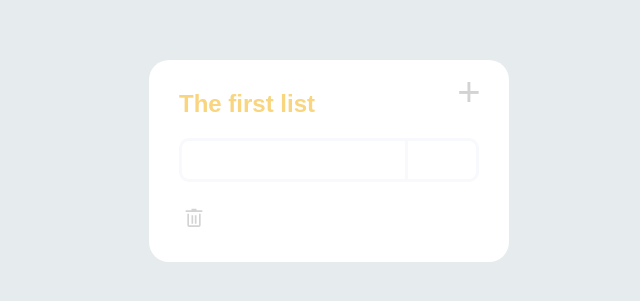
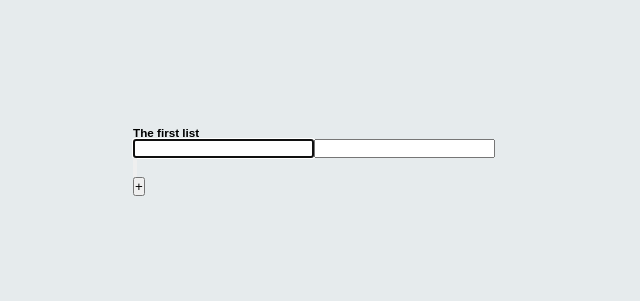
Before and after one commit to LukeBlunden/quick-lists, a React (Create React App) app: page / in a window 1280 px wide. Shown: the part 239-540 px from the top of the page, without its empty margins (326-966 px from the left). Built offline with nearby package versions, Linux system fonts and the light colour scheme.

Commit message:
removed styled-components

```diff
--- a/package.json
+++ b/package.json
@@ -8,8 +8,7 @@
     "@testing-library/user-event": "^7.1.2",
     "react": "^16.13.1",
     "react-dom": "^16.13.1",
-    "react-scripts": "3.4.1",
-    "styled-components": "^5.1.0"
+    "react-scripts": "3.4.1"
   },
   "scripts": {
     "start": "react-scripts start",
--- a/src/components/List/List.js
+++ b/src/components/List/List.js
@@ -1,56 +1,56 @@
 // package import
 import React from "react";
-import styled from "styled-components";
+// import styled from "styled-components";
 
 // component imports
 import ListItem from "./ListItem/ListItem";
 import DeleteButton from "../UI/DeleteButton/DeleteButton";
 
-const ListCard = styled.div`
-  display: inline-block;
-  width: 30rem;
-  padding: 3rem;
-  background-color: #ffffff;
-  border-radius: 2rem;
-  margin: 1rem;
+// const ListCard = styled.div`
+//   display: inline-block;
+//   width: 30rem;
+//   padding: 3rem;
+//   background-color: #ffffff;
+//   border-radius: 2rem;
+//   margin: 1rem;
 
-  & h3 {
-    font-size: 2.4rem;
-    color: #f8d57e;
-    margin-bottom: 2rem;
-  }
+//   & h3 {
+//     font-size: 2.4rem;
+//     color: #f8d57e;
+//     margin-bottom: 2rem;
+//   }
 
-  & ul {
-    list-style: none;
-  }
-`;
+//   & ul {
+//     list-style: none;
+//   }
+// `;
 
-const NewItem = styled.form`
-  display: flex;
-  justify-content: space-between;
-  /* background-color: #f7f9fc; */
-  border: 0.3rem solid #f7f9fc;
-  border-radius: 1rem;
-  margin: 1rem auto;
+// const NewItem = styled.form`
+//   display: flex;
+//   justify-content: space-between;
+//   /* background-color: #f7f9fc; */
+//   border: 0.3rem solid #f7f9fc;
+//   border-radius: 1rem;
+//   margin: 1rem auto;
 
-  & input {
-    border: none;
-    font-size: 1.6rem;
-    padding: 1rem;
-    background-color: transparent;
-    outline: none;
-    width: 75%;
+//   & input {
+//     border: none;
+//     font-size: 1.6rem;
+//     padding: 1rem;
+//     background-color: transparent;
+//     outline: none;
+//     width: 75%;
 
-    &.time {
-      padding: 0;
-      text-align: center;
-      font-size: 1.4rem;
-      width: 25%;
-      /* background-color: rgba(0, 0, 0, 0.01); */
-      border-left: 0.3rem solid #f7f9fc;
-    }
-  }
-`;
+//     &.time {
+//       padding: 0;
+//       text-align: center;
+//       font-size: 1.4rem;
+//       width: 25%;
+//       /* background-color: rgba(0, 0, 0, 0.01); */
+//       border-left: 0.3rem solid #f7f9fc;
+//     }
+//   }
+// `;
 
 const List = (props) => {
   let listItems = [];
@@ -83,10 +83,10 @@ const List = (props) => {
   }
 
   return (
-    <ListCard>
+    <div>
       <h3>{props.info.title}</h3>
       <ul>{listItems}</ul>
-      <NewItem onSubmit={props.submit} name={props.info.id}>
+      <form onSubmit={props.submit} name={props.info.id}>
         <input
           type="text"
           onChange={(e) => props.changed(props.info.id, e)}
@@ -103,9 +103,9 @@ const List = (props) => {
           value={props.info.newItem.time}
         />
         <input type="submit" hidden />
-      </NewItem>
+      </form>
       <DeleteButton clicked={() => props.listDelete(props.info.id)} />
-    </ListCard>
+    </div>
   );
 };
 
--- a/src/components/List/ListItem/ListItem.js
+++ b/src/components/List/ListItem/ListItem.js
@@ -1,43 +1,43 @@
 import React from "react";
-import styled from "styled-components";
+// import styled from "styled-components";
 
-const StyledListItem = styled.li`
-  display: grid;
-  max-width: 100%;
-  grid-template-columns: 4fr 1fr;
-  justify-content: space-between;
-  background-color: #f7f9fc;
-  /* background-color: ${(props) => (props.show ? `#F7F9FC` : `#FFEFCA`)}; */
-  border-radius: 1rem;
-  margin: 1rem auto;
-  cursor: pointer;
-  /* text-decoration: ${(props) => (props.show ? `none` : `line-through`)}; */
+// const StyledListItem = styled.li`
+//   display: grid;
+//   max-width: 100%;
+//   grid-template-columns: 4fr 1fr;
+//   justify-content: space-between;
+//   background-color: #f7f9fc;
+//   /* background-color: ${(props) => (props.show ? `#F7F9FC` : `#FFEFCA`)}; */
+//   border-radius: 1rem;
+//   margin: 1rem auto;
+//   cursor: pointer;
+//   /* text-decoration: ${(props) => (props.show ? `none` : `line-through`)}; */
 
-  & label {
-    font-size: 1.6rem;
-    padding: 1rem;
-    cursor: pointer;
-    /* width: 100%; */
-  }
+//   & label {
+//     font-size: 1.6rem;
+//     padding: 1rem;
+//     cursor: pointer;
+//     /* width: 100%; */
+//   }
 
-  & .text {
-    /* max-width: 80%; */
-    word-wrap: break-word;
-  }
+//   & .text {
+//     /* max-width: 80%; */
+//     word-wrap: break-word;
+//   }
 
-  & .time {
-    border-radius: 0 1rem 1rem 0;
-    background-color: rgba(0, 0, 0, 0.01);
-    border: none;
-    /* width: 20%; */
-    text-align: center;
-  }
+//   & .time {
+//     border-radius: 0 1rem 1rem 0;
+//     background-color: rgba(0, 0, 0, 0.01);
+//     border: none;
+//     /* width: 20%; */
+//     text-align: center;
+//   }
 
-  &:hover {
-    background-color: #f8d57e;
-    text-decoration: line-through;
-  }
-`;
+//   &:hover {
+//     background-color: #f8d57e;
+//     text-decoration: line-through;
+//   }
+// `;
 
 const listItem = (props) => {
   return (
--- a/src/components/NewList/NewList.js
+++ b/src/components/NewList/NewList.js
@@ -1,34 +1,34 @@
 import React from "react";
-import styled from "styled-components";
+// import styled from "styled-components";
 
-const NewList = styled.div`
-  display: inline-block;
-  width: 30rem;
-  padding: 3rem;
-  background-color: #ffffff;
-  border-radius: 2rem;
-  margin: 1rem;
-`;
+// const NewList = styled.div`
+//   display: inline-block;
+//   width: 30rem;
+//   padding: 3rem;
+//   background-color: #ffffff;
+//   border-radius: 2rem;
+//   margin: 1rem;
+// `;
 
-const TitleInput = styled.form`
-  border: 0.3rem solid #f7f9fc;
-  border-radius: 1rem;
-  width: 75%;
+// const TitleInput = styled.form`
+//   border: 0.3rem solid #f7f9fc;
+//   border-radius: 1rem;
+//   width: 75%;
 
-  & input {
-    border: none;
-    font-size: 1.6rem;
-    padding: 1rem;
-    background-color: transparent;
-    outline: none;
-    width: 100%;
-  }
-`;
+//   & input {
+//     border: none;
+//     font-size: 1.6rem;
+//     padding: 1rem;
+//     background-color: transparent;
+//     outline: none;
+//     width: 100%;
+//   }
+// `;
 
 const newList = (props) => {
   return (
-    <NewList>
-      <TitleInput onSubmit={props.submit} >
+    <div>
+      <form onSubmit={props.submit} >
         <input
           type="text"
           onChange={props.changed}
@@ -37,8 +37,8 @@ const newList = (props) => {
           autoFocus
         />
         <input type="submit" hidden />
-      </TitleInput>
-    </NewList>
+      </form>
+    </div>
   );
 };
 
--- a/src/components/UI/AddButton/AddButton.js
+++ b/src/components/UI/AddButton/AddButton.js
@@ -1,26 +1,26 @@
 import React from "react";
-import styled from "styled-components";
+// import styled from "styled-components";
 
-const AddButton = styled.button`
-  margin-left: -7rem;
-  margin-top: 2rem;
-  background-color: transparent;
-  border: none;
-  border-radius: 2rem;
-  cursor: pointer;
-  font-size: 4rem;
-  color: lightgray;
-  height: 4rem;
-  width: 4rem;
-  outline: none;
+// const AddButton = styled.button`
+//   margin-left: -7rem;
+//   margin-top: 2rem;
+//   background-color: transparent;
+//   border: none;
+//   border-radius: 2rem;
+//   cursor: pointer;
+//   font-size: 4rem;
+//   color: lightgray;
+//   height: 4rem;
+//   width: 4rem;
+//   outline: none;
 
-  &:hover {
-    color: #00c9b2;
-  }
-`;
+//   &:hover {
+//     color: #00c9b2;
+//   }
+// `;
 
 const addButton = (props) => {
-  return <AddButton onClick={props.clicked}>+</AddButton>;
+  return <button onClick={props.clicked}>+</button>;
 };
 
 export default addButton;
--- a/src/components/UI/DeleteButton/DeleteButton.js
+++ b/src/components/UI/DeleteButton/DeleteButton.js
@@ -1,34 +1,34 @@
 import React from "react";
-import styled from "styled-components";
+// import styled from "styled-components";
 
-const DeleteButton = styled.button`
-  background-color: transparent;
-  width: 2rem;
-  height: 2rem;
-  border: none;
-  /* box-shadow: 0 2px 2px rgba(0, 0, 0, 0.1); */
-  border-radius: 5rem;
-  padding: 0.5rem;
-  cursor: pointer;
-  margin-top: 1rem;
-  outline: none;
+// const DeleteButton = styled.button`
+//   background-color: transparent;
+//   width: 2rem;
+//   height: 2rem;
+//   border: none;
+//   /* box-shadow: 0 2px 2px rgba(0, 0, 0, 0.1); */
+//   border-radius: 5rem;
+//   padding: 0.5rem;
+//   cursor: pointer;
+//   margin-top: 1rem;
+//   outline: none;
 
-  & svg {
-    fill: lightgray;
-  }
+//   & svg {
+//     fill: lightgray;
+//   }
 
-  &:hover > svg {
-    fill: #00C9B2;
-  }
+//   &:hover > svg {
+//     fill: #00C9B2;
+//   }
 
-  /* &:active {
-    box-shadow: 0 1px 2px rgba(0, 0, 0, 0.1);
-  } */
-`;
+//   /* &:active {
+//     box-shadow: 0 1px 2px rgba(0, 0, 0, 0.1);
+//   } */
+// `;
 
 const deleteButton = (props) => {
   return (
-    <DeleteButton onClick={props.clicked}>
+    <button onClick={props.clicked}>
       <svg xmlns="http://www.w3.org/2000/svg" viewBox="0 0 24 24">
         {/* <style type="text/css">{`.bin{fill:#1E232D;}`}</style> */}
         <path
@@ -36,7 +36,7 @@ const deleteButton = (props) => {
           d="M18 22H6V8H4v13.7C4 22.8 4.9 24 6 24h12c1.1 0 2-1.2 2-2.3V8h-2V22zM15 4V2H9v2H2v2h20V4H15zM9 10v10h2V10H9zM13 10v10h2V10H13z"
         />
       </svg>
-    </DeleteButton>
+    </button>
   );
 };
 
--- a/src/containers/Lists/Lists.js
+++ b/src/containers/Lists/Lists.js
@@ -1,18 +1,18 @@
 // package imports
 import React, { Component } from "react";
-import styled from "styled-components";
+// import styled from "styled-components";
 
 // Component imports
 import List from "../../components/List/List";
 import NewList from "../../components/NewList/NewList";
 import AddButton from "../../components/UI/AddButton/AddButton";
 
-const ListsContainer = styled.div`
-  width: 100vw;
-  display: flex;
-  flex-wrap: wrap;
-  justify-content: center;
-`;
+// const ListsContainer = styled.div`
+//   width: 100vw;
+//   display: flex;
+//   flex-wrap: wrap;
+//   justify-content: center;
+// `;
 
 class Lists extends Component {
   state = {
@@ -232,11 +232,11 @@ class Lists extends Component {
     }
 
     return (
-      <ListsContainer>
+      <div>
         {lists}
         {newList}
         <AddButton clicked={this.newListHandler} />
-      </ListsContainer>
+      </div>
     );
   }
 }
```
Also changed, not shown: 1 other file (tests, documents, lock files or other folders).
